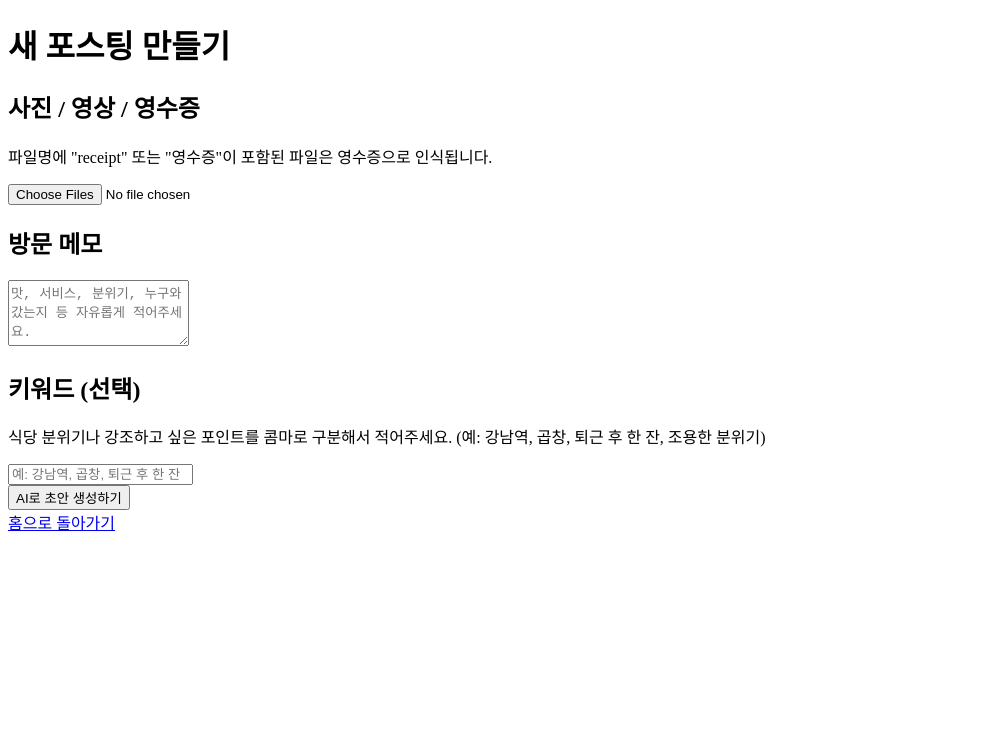
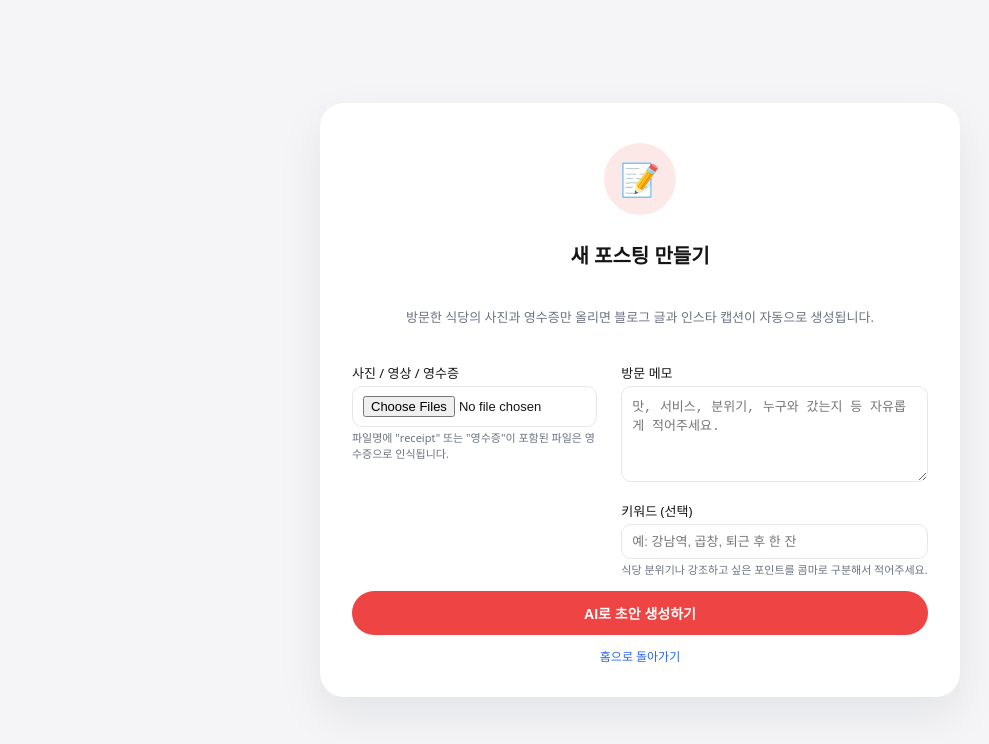
Before and after one commit to lglobal126-beep/auto-posting, a Next.js app in the folder frontend/: page /drafts/new in a window 1280 px wide. Shown: the top 744 px of the page, without its empty margins (0-989 px from the left). Built offline with nearby package versions, Linux system fonts and the light colour scheme; no server answers.

Commit message:
프론트, 백 업데이트

```diff
--- a/frontend/app/drafts/new/page.tsx
+++ b/frontend/app/drafts/new/page.tsx
@@ -113,72 +113,74 @@ export default function NewDraftPage() {
   };
 
   return (
-    <main className="min-h-screen flex flex-col items-center px-4 py-6">
-      <div className="w-full max-w-md space-y-6">
-        <h1 className="text-xl font-bold text-center">새 포스팅 만들기</h1>
+    <div className="app-card">
+      <div className="app-card-header">
+        <div className="app-icon-circle">📝</div>
+        <h1 className="app-title">새 포스팅 만들기</h1>
+        <p className="app-subtitle">
+          방문한 식당의 사진과 영수증만 올리면 블로그 글과 인스타 캡션이 자동으로
+          생성됩니다.
+        </p>
+      </div>
 
-        <form onSubmit={handleSubmit} className="space-y-4">
-          <section className="space-y-2">
-            <h2 className="text-sm font-semibold">사진 / 영상 / 영수증</h2>
-            <p className="text-xs text-gray-500">
+      <form onSubmit={handleSubmit} className="two-column">
+        <div>
+          <div className="form-field">
+            <label className="form-label">사진 / 영상 / 영수증</label>
+            <input
+              type="file"
+              multiple
+              onChange={handleFileChange}
+              className="form-input"
+            />
+            <p className="form-help">
               파일명에 &quot;receipt&quot; 또는 &quot;영수증&quot;이 포함된
               파일은 영수증으로 인식됩니다.
             </p>
-            <input
-              type="file"
-              multiple
-              className="text-xs"
-              onChange={handleFileChange}
-            />
-          </section>
+          </div>
+        </div>
 
-          <section className="space-y-2">
-            <h2 className="text-sm font-semibold">방문 메모</h2>
+        <div>
+          <div className="form-field">
+            <label className="form-label">방문 메모</label>
             <textarea
-              className="w-full border border-gray-300 rounded-md px-3 py-2 text-sm"
-              rows={4}
+              className="form-textarea"
               value={memo}
               onChange={(e) => setMemo(e.target.value)}
               placeholder="맛, 서비스, 분위기, 누구와 갔는지 등 자유롭게 적어주세요."
             />
-          </section>
+          </div>
 
-          <section className="space-y-2">
-            <h2 className="text-sm font-semibold">키워드 (선택)</h2>
-            <p className="text-xs text-gray-500">
-              식당 분위기나 강조하고 싶은 포인트를 콤마로 구분해서 적어주세요.
-              (예: 강남역, 곱창, 퇴근 후 한 잔, 조용한 분위기)
-            </p>
+          <div className="form-field">
+            <label className="form-label">키워드 (선택)</label>
             <input
               type="text"
-              className="w-full border border-gray-300 rounded-md px-3 py-2 text-sm"
+              className="form-input"
               placeholder="예: 강남역, 곱창, 퇴근 후 한 잔"
               value={keywords}
               onChange={(e) => setKeywords(e.target.value)}
             />
-          </section>
+            <p className="form-help">
+              식당 분위기나 강조하고 싶은 포인트를 콤마로 구분해서 적어주세요.
+            </p>
+          </div>
+        </div>
+      </form>
 
-          {error && (
-            <p className="text-xs text-red-600">
-              {error}
-            </p>
-          )}
+      {error && <p className="error-text">{error}</p>}
 
-          <button
-            type="submit"
-            className="w-full py-2 rounded-md bg-black text-white text-center text-sm disabled:opacity-60"
-            disabled={loading}
-          >
-            {loading ? "업로드 중..." : "AI로 초안 생성하기"}
-          </button>
-        </form>
+      <button
+        type="button"
+        className="app-primary-btn"
+        onClick={(e) => handleSubmit(e as any)}
+        disabled={loading}
+      >
+        {loading ? "AI가 글을 작성 중입니다..." : "AI로 초안 생성하기"}
+      </button>
 
-        <div className="text-center">
-          <Link href="/" className="text-xs text-blue-600 underline">
-            홈으로 돌아가기
-          </Link>
-        </div>
+      <div className="app-link-row">
+        <Link href="/">홈으로 돌아가기</Link>
       </div>
-    </main>
+    </div>
   );
 }
--- /dev/null
+++ b/frontend/app/globals.css
@@ -0,0 +1,191 @@
+*,
+*::before,
+*::after {
+  box-sizing: border-box;
+}
+
+html,
+body {
+  margin: 0;
+  padding: 0;
+  font-family: system-ui, -apple-system, BlinkMacSystemFont, "Segoe UI", sans-serif;
+  background: #f5f5f7;
+  color: #151515;
+}
+
+body {
+  min-height: 100vh;
+}
+
+.app-shell {
+  min-height: 100vh;
+  display: flex;
+  flex-direction: column;
+}
+
+.app-main {
+  flex: 1;
+  display: flex;
+  justify-content: center;
+  align-items: center;
+  padding: 32px 16px;
+}
+
+.app-card {
+  width: 100%;
+  max-width: 640px;
+  background: #ffffff;
+  border-radius: 24px;
+  box-shadow: 0 18px 45px rgba(15, 23, 42, 0.08);
+  padding: 40px 32px 32px;
+  text-align: center;
+}
+
+.app-card-header {
+  display: flex;
+  flex-direction: column;
+  align-items: center;
+  gap: 12px;
+  margin-bottom: 24px;
+}
+
+.app-icon-circle {
+  width: 72px;
+  height: 72px;
+  border-radius: 999px;
+  background: #fde8e8;
+  display: flex;
+  align-items: center;
+  justify-content: center;
+  font-size: 32px;
+  color: #e11d48;
+}
+
+.app-title {
+  font-size: 20px;
+  font-weight: 700;
+}
+
+.app-subtitle {
+  font-size: 13px;
+  color: #6b7280;
+}
+
+.app-steps {
+  text-align: left;
+  background: #f9fafb;
+  border-radius: 16px;
+  padding: 16px 18px;
+  font-size: 13px;
+  color: #4b5563;
+  margin-bottom: 24px;
+}
+
+.app-steps-title {
+  display: flex;
+  align-items: center;
+  gap: 6px;
+  font-weight: 600;
+  margin-bottom: 8px;
+}
+
+.app-steps-list {
+  margin: 0;
+  padding-left: 18px;
+}
+
+.app-steps-list li + li {
+  margin-top: 4px;
+}
+
+.app-primary-btn {
+  width: 100%;
+  border: none;
+  border-radius: 999px;
+  background: #ef4444;
+  color: #ffffff;
+  font-size: 14px;
+  font-weight: 600;
+  padding: 12px 16px;
+  cursor: pointer;
+}
+
+.app-primary-btn:disabled {
+  opacity: 0.7;
+  cursor: default;
+}
+
+.app-link-row {
+  margin-top: 12px;
+  font-size: 12px;
+  color: #6b7280;
+}
+
+.app-link-row a {
+  color: #2563eb;
+  text-decoration: none;
+}
+
+.app-link-row a:hover {
+  text-decoration: underline;
+}
+
+.form-field {
+  text-align: left;
+  margin-bottom: 14px;
+}
+
+.form-label {
+  display: block;
+  font-size: 13px;
+  font-weight: 500;
+  margin-bottom: 4px;
+}
+
+.form-input,
+.form-textarea {
+  width: 100%;
+  border-radius: 10px;
+  border: 1px solid #e5e7eb;
+  padding: 9px 10px;
+  font-size: 13px;
+}
+
+.form-textarea {
+  resize: vertical;
+  min-height: 96px;
+}
+
+.form-help {
+  font-size: 11px;
+  color: #6b7280;
+  margin-top: 2px;
+}
+
+.error-text {
+  font-size: 11px;
+  color: #dc2626;
+  margin-top: 6px;
+}
+
+.success-text {
+  font-size: 11px;
+  color: #16a34a;
+  margin-top: 6px;
+}
+
+.two-column {
+  display: grid;
+  grid-template-columns: minmax(0, 1.2fr) minmax(0, 1.5fr);
+  gap: 24px;
+}
+
+@media (max-width: 768px) {
+  .app-card {
+    padding: 28px 20px 24px;
+  }
+
+  .two-column {
+    grid-template-columns: minmax(0, 1fr);
+  }
+}
--- a/frontend/app/layout.tsx
+++ b/frontend/app/layout.tsx
@@ -1,16 +1,22 @@
+import "./globals.css";
+
 export const metadata = {
-  title: 'Next.js',
-  description: 'Generated by Next.js',
-}
+  title: "맛집 인플루언서 자동 포스팅",
+  description: "사진·영수증만으로 네이버/인스타 포스팅 자동 생성",
+};
 
 export default function RootLayout({
   children,
 }: {
-  children: React.ReactNode
+  children: React.ReactNode;
 }) {
   return (
-    <html lang="en">
-      <body>{children}</body>
+    <html lang="ko">
+      <body>
+        <div className="app-shell">
+          <main className="app-main">{children}</main>
+        </div>
+      </body>
     </html>
-  )
+  );
 }
```
Also changed, not shown: frontend/app/drafts/[id]/page.tsx (+56 -38 lines), frontend/app/login/page.tsx (+22 -24 lines), frontend/app/page.tsx (+29 -24 lines), 4 other files (tests, documents, lock files or other folders).
